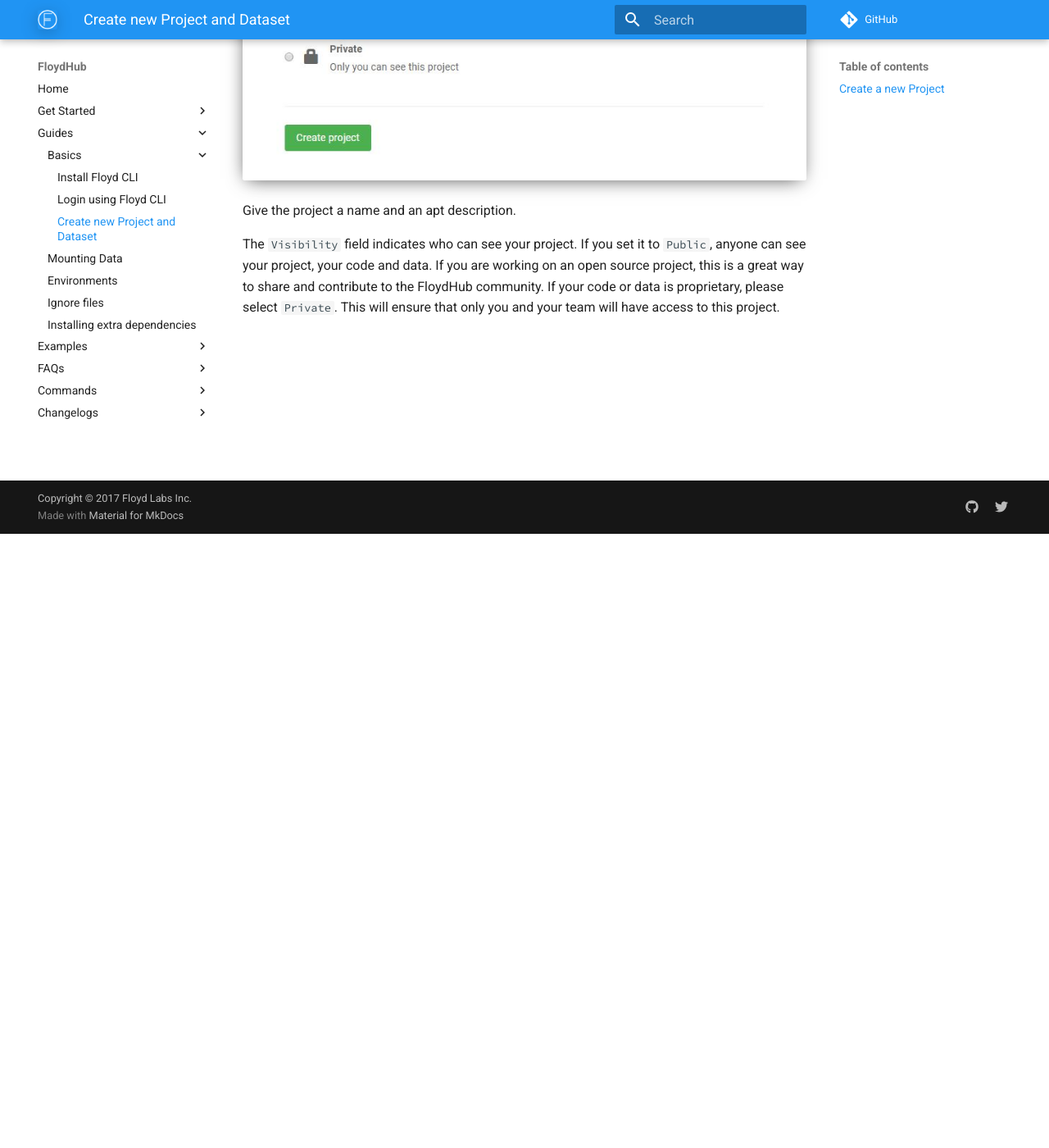
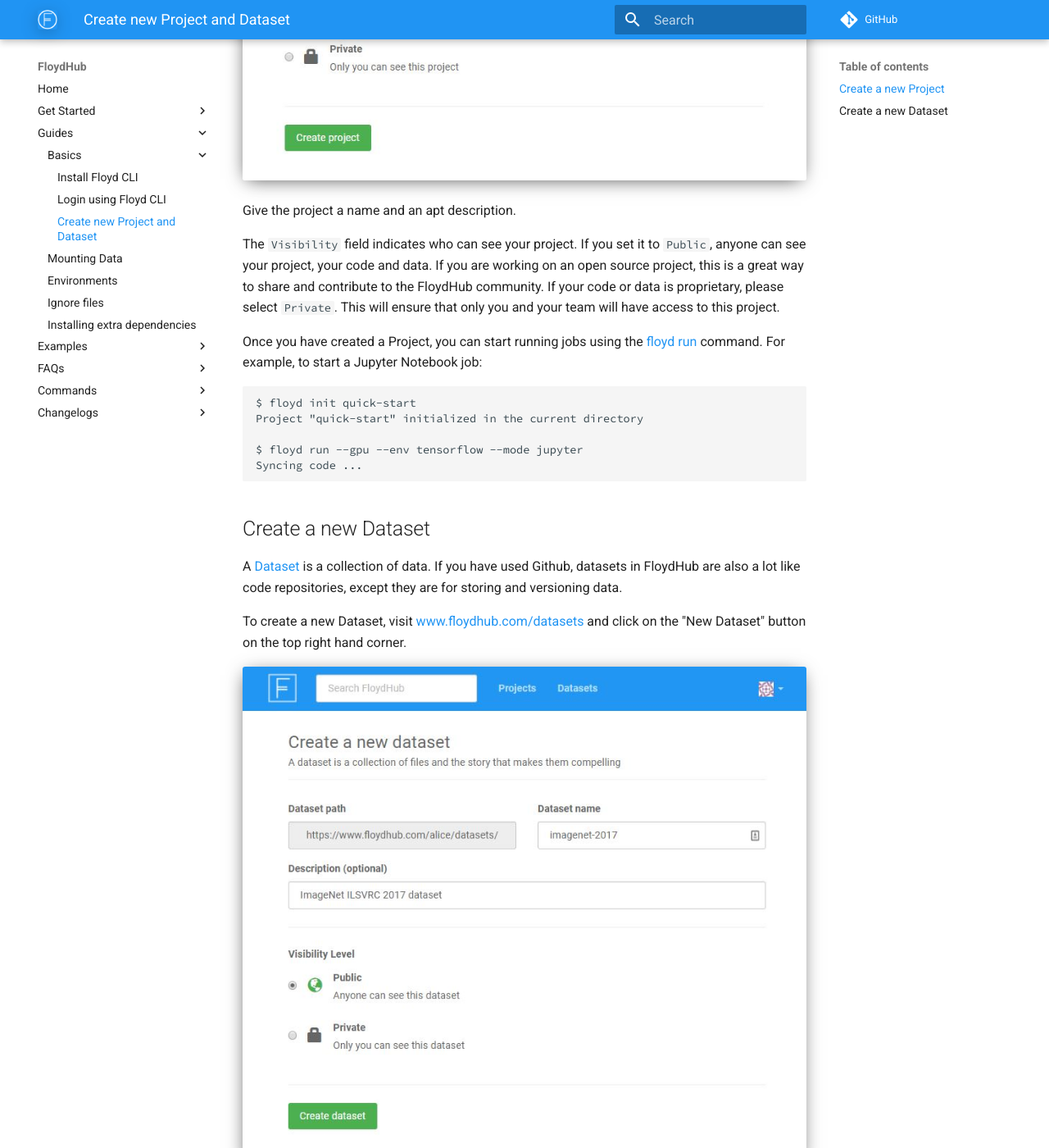
Before and after one commit to floydhub/floyd-docs, an MkDocs documentation site: the page built from docs/guides/basics/create_new.md, in a window 1280 px wide and 1400 px high, scrolled down 749 px. Shown: the whole window at 82% size. Built offline with MkDocs 1.6.1 and Material for MkDocs 9.7.7, drawn with Linux system fonts in a browser that asks for light colours; comment, search, counter and statistics services are not loaded; old or Windows-style settings are respelled for this version of MkDocs; some of the changed text lies outside the part shown.

Commit message:
Create new dataset

````diff
--- a/docs/guides/basics/create_new.md
+++ b/docs/guides/basics/create_new.md
@@ -9,3 +9,36 @@
 Give the project a name and an apt description.
 
 The `Visibility` field indicates who can see your project. If you set it to `Public`, anyone can see your project, your code and data. If you are working on an open source project, this is a great way to share and contribute to the FloydHub community. If your code or data is proprietary, please select `Private`. This will ensure that only you and your team will have access to this project.
+
+Once you have created a Project, you can start running jobs using the [floyd run](../../commands/run) command. For example, to start a Jupyter Notebook job:
+
+```bash
+$ floyd init quick-start
+Project "quick-start" initialized in the current directory
+
+$ floyd run --gpu --env tensorflow --mode jupyter
+Syncing code ...
+```
+
+
+## Create a new Dataset
+
+A [Dataset]() is a collection of data. If you have used Github, datasets in FloydHub are also a lot like code repositories, except they are for storing and versioning data.
+
+To create a new Dataset, visit [www.floydhub.com/datasets](https://www.floydhub.com/datasets) and click on the "New Dataset" button on the top right hand corner.
+
+![Create new dataset](../../img/create_new_dataset.jpg)
+
+Give the dataset a name and an apt description.
+
+The `Visibility` field indicates who can see your dataset. If you set it to `Public`, anyone can see your dataset and data versions. If you are working on an open source project, this is a great way to share and contribute to the FloydHub community. If your data is proprietary, please select `Private`. This will ensure that only you and your team will have access to this dataset.
+
+Once you have created a dataset, you can upload data from your terminal using the [floyd data](../../commands/data) command. For example:
+
+```bash
+$ floyd data init imagenet-2017
+Dataset "imagenet-2017" initialized in current directory
+...
+$ floyd data upload
+Compressing data...
+```
````
Also changed, not shown: docs/img/create_new_dataset.jpg (added).
